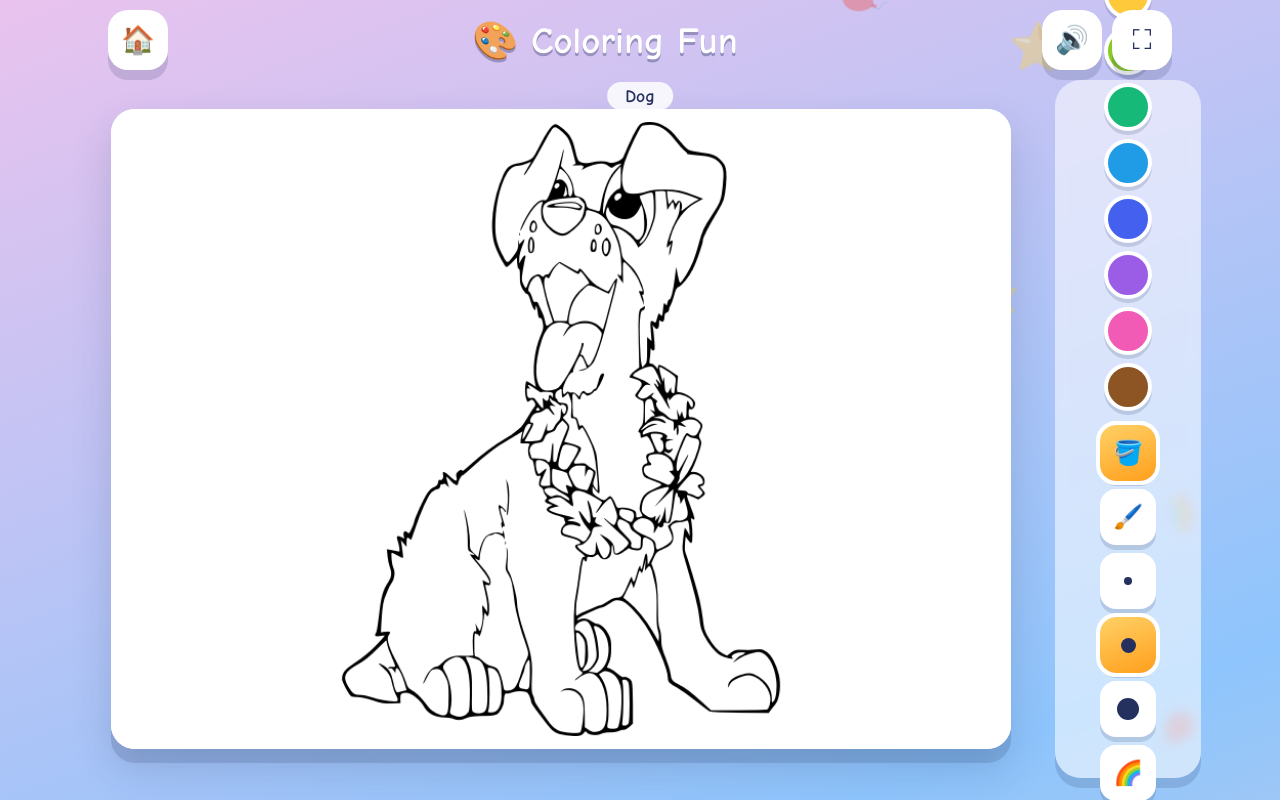
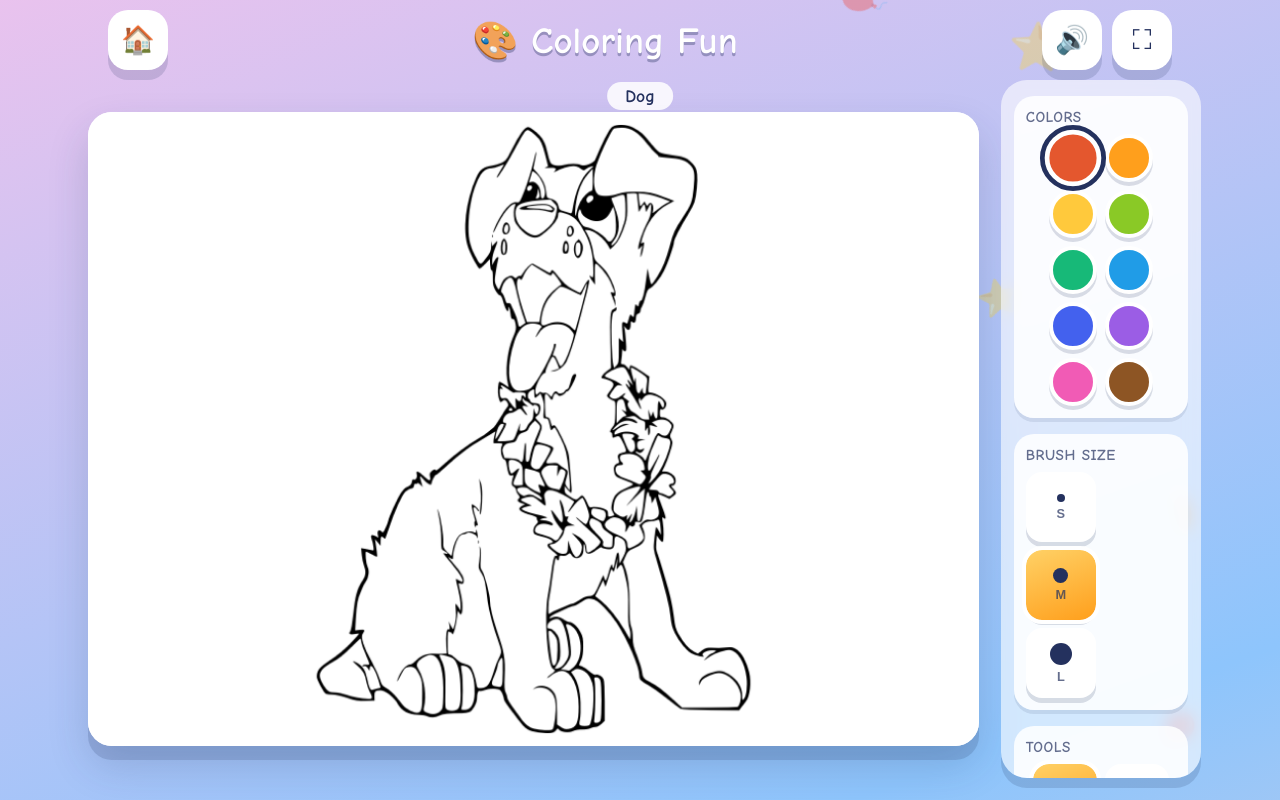
Before and after one commit to salehin25/tot-play, a plain HTML site: page games/coloring.html in a window 1280 px wide. Drawn offline with Linux system fonts and the light colour scheme.

Commit message:
Coloring: separate scrollable panels (Colors/Brush/Tools), next/prev in side, reset-to-blank button, outline protection (no fill on dark pixels)

```diff
--- a/games/coloring.html
+++ b/games/coloring.html
@@ -5,6 +5,9 @@
     <meta name="viewport" content="width=device-width, initial-scale=1.0, maximum-scale=1.0, user-scalable=no, viewport-fit=cover">
     <meta name="theme-color" content="#a18cd1">
     <title>Coloring Fun</title>
+    <link rel="manifest" href="../manifest.webmanifest">
+    <link rel="icon" href="../icons/favicon.png">
+    <link rel="apple-touch-icon" href="../icons/icon-192.png">
     <link rel="stylesheet" href="../css/shared.css">
     <style>
         main.stage {
@@ -47,66 +50,59 @@
         }
 
         .side {
+            width: clamp(160px, 22vw, 200px);
+            flex-shrink: 0;
             display: flex;
             flex-direction: column;
-            align-items: center;
-            justify-content: center;
-            gap: clamp(10px, 1.8vh, 18px);
-            padding: clamp(10px, 1.8vh, 18px) clamp(10px, 1vw, 16px);
+            gap: clamp(12px, 2vh, 20px);
+            padding: clamp(12px, 2vh, 20px) clamp(10px, 1vw, 16px);
             border-radius: 26px;
-            background: rgba(255, 255, 255, 0.55);
-            -webkit-backdrop-filter: blur(6px);
-            backdrop-filter: blur(6px);
+            background: rgba(255, 255, 255, 0.6);
+            -webkit-backdrop-filter: blur(8px);
+            backdrop-filter: blur(8px);
             box-shadow: var(--shadow);
+            overflow-y: auto;
+            max-height: 100%;
+        }
+
+        .panel {
+            background: rgba(255, 255, 255, 0.85);
+            border-radius: 20px;
+            padding: clamp(10px, 1.5vh, 16px);
+            box-shadow: 0 4px 0 rgba(36, 49, 94, 0.1);
+        }
+
+        .panel-title {
+            font-size: clamp(0.75rem, 2vh, 0.95rem);
+            font-weight: 800;
+            color: var(--ink);
+            opacity: 0.7;
+            margin-bottom: clamp(8px, 1vh, 12px);
+            text-transform: uppercase;
+            letter-spacing: 0.5px;
         }
 
         .palette {
             display: flex;
-            flex-direction: column;
-            gap: clamp(6px, 1vh, 10px);
+            flex-wrap: wrap;
+            gap: clamp(8px, 1vh, 12px);
+            justify-content: center;
         }
 
         .swatch {
-            width: clamp(38px, 6vh, 54px);
-            height: clamp(38px, 6vh, 54px);
+            width: clamp(36px, 6vh, 50px);
+            height: clamp(36px, 6vh, 50px);
             border-radius: 50%;
             border: 4px solid #fff;
             box-shadow: 0 4px 0 rgba(36, 49, 94, 0.16);
             cursor: pointer;
             outline: 4px solid transparent;
             transition: transform 0.12s, outline-color 0.1s;
-            flex: 0 0 auto;
         }
 
         .swatch.selected {
-            transform: scale(1.15);
+            transform: scale(1.18);
             outline-color: var(--ink);
-        }
-
-        .tools {
-            display: flex;
-            flex-direction: column;
-            gap: clamp(6px, 1vh, 10px);
-        }
-
-        .tool, .nav-btn {
-            width: clamp(44px, 7vh, 62px);
-            height: clamp(44px, 7vh, 62px);
-            border: none;
-            border-radius: 16px;
-            background: #fff;
-            box-shadow: 0 5px 0 rgba(36, 49, 94, 0.16);
-            font-size: clamp(19px, 3vh, 27px);
-            display: grid;
-            place-items: center;
-            cursor: pointer;
-            transition: transform 0.1s;
-            flex: 0 0 auto;
-        }
-
-        .tool.active {
-            background: linear-gradient(160deg, #ffd166, #ff9f1c);
-            outline: 4px solid #fff;
         }
 
         .sizes {
@@ -115,10 +111,74 @@
             gap: clamp(6px, 1vh, 10px);
         }
 
+        .size-btn {
+            width: clamp(52px, 9vh, 70px);
+            height: clamp(52px, 9vh, 70px);
+            border: none;
+            border-radius: 16px;
+            background: #fff;
+            box-shadow: 0 5px 0 rgba(36, 49, 94, 0.16);
+            display: flex;
+            flex-direction: column;
+            align-items: center;
+            justify-content: center;
+            gap: 4px;
+            cursor: pointer;
+            transition: transform 0.1s;
+        }
+
+        .size-btn:active { transform: translateY(3px); }
+
         .size-dot {
             display: block;
             border-radius: 50%;
             background: var(--ink);
+        }
+
+        .size-label {
+            font-size: clamp(0.6rem, 1.6vh, 0.8rem);
+            font-weight: 800;
+            color: var(--ink);
+            opacity: 0.7;
+        }
+
+        .size-btn.active {
+            background: linear-gradient(160deg, #ffd166, #ff9f1c);
+            outline: 4px solid #fff;
+        }
+
+        .tools {
+            display: flex;
+            flex-direction: column;
+            gap: clamp(8px, 1.2vh, 14px);
+        }
+
+        .tool-row {
+            display: flex;
+            gap: clamp(8px, 1vh, 12px);
+            flex-wrap: wrap;
+            justify-content: center;
+        }
+
+        .tool {
+            width: clamp(48px, 8vh, 66px);
+            height: clamp(48px, 8vh, 66px);
+            border: none;
+            border-radius: 16px;
+            background: #fff;
+            box-shadow: 0 5px 0 rgba(36, 49, 94, 0.16);
+            font-size: clamp(20px, 3.5vh, 28px);
+            display: grid;
+            place-items: center;
+            cursor: pointer;
+            transition: transform 0.1s;
+        }
+
+        .tool:active { transform: translateY(3px); }
+
+        .tool.active {
+            background: linear-gradient(160deg, #ffd166, #ff9f1c);
+            outline: 4px solid #fff;
         }
 
         #toolRainbow.active {
@@ -126,17 +186,43 @@
             outline: 4px solid #fff;
         }
 
-        .nav {
+        .nav-row {
             display: flex;
-            gap: clamp(6px, 1vh, 10px);
+            gap: clamp(8px, 1vh, 12px);
+            margin-top: clamp(6px, 1vh, 10px);
         }
+
+        .nav-btn {
+            flex: 1;
+            max-width: 80px;
+            height: clamp(46px, 7vh, 60px);
+            border: none;
+            border-radius: 16px;
+            background: linear-gradient(160deg, #a18cd1, #8ec5fc);
+            color: #fff;
+            font-size: clamp(18px, 3vh, 24px);
+            font-weight: 800;
+            box-shadow: 0 5px 0 rgba(161, 140, 209, 0.35);
+            cursor: pointer;
+            transition: transform 0.1s;
+        }
+
+        .nav-btn:active { transform: translateY(3px); }
 
         @media (orientation: portrait) {
             main.stage { flex-direction: column; }
-            .side { flex-direction: row; width: 100%; justify-content: center; }
-            .palette { flex-direction: row; }
+            .side {
+                width: 100%;
+                flex-direction: row;
+                flex-wrap: wrap;
+                justify-content: center;
+                max-height: none;
+                border-radius: 20px;
+                padding: 12px;
+            }
+            .panel { width: 100%; }
+            .sizes { flex-direction: row; }
             .tools { flex-direction: row; }
-            .sizes { flex-direction: row; }
             #paint { max-height: 100%; max-width: 100%; }
         }
     </style>
@@ -153,25 +239,41 @@
     </div>
 </div>
 
-<span class="pic-name" id="picName">Fish</span>
+<span class="pic-name" id="picName">Dog</span>
 
 <main class="stage">
     <div class="canvas-wrap">
         <canvas id="paint" aria-label="coloring canvas"></canvas>
     </div>
     <aside class="side">
-        <div class="palette" id="palette"></div>
-        <div class="tools">
-            <button class="tool active" id="toolFill">🪣</button>
-            <button class="tool" id="toolBrush">🖌️</button>
+        <div class="panel">
+            <div class="panel-title">Colors</div>
+            <div class="palette" id="palette"></div>
+        </div>
+
+        <div class="panel">
+            <div class="panel-title">Brush Size</div>
             <div class="sizes" id="sizes"></div>
-            <button class="tool" id="toolRainbow">🌈</button>
-            <button class="tool" id="undoBtn">↩️</button>
-            <button class="tool" id="clearBtn">🧽</button>
         </div>
-        <div class="nav">
-            <button class="nav-btn" id="prevBtn">⬅️</button>
-            <button class="nav-btn" id="nextBtn">➡️</button>
+
+        <div class="panel">
+            <div class="panel-title">Tools</div>
+            <div class="tools">
+                <div class="tool-row">
+                    <button class="tool active" id="toolFill" title="Fill">🪣</button>
+                    <button class="tool" id="toolBrush" title="Brush">🖌️</button>
+                    <button class="tool" id="toolRainbow" title="Rainbow mode">🌈</button>
+                </div>
+                <div class="tool-row">
+                    <button class="tool" id="undoBtn" title="Undo">↩️</button>
+                    <button class="tool" id="clearBtn" title="Clear to blank">🧽</button>
+                    <button class="tool" id="resetBtn" title="Reset to blank (no image)">✨</button>
+                </div>
+            </div>
+            <div class="nav-row">
+                <button class="nav-btn" id="prevBtn" title="Previous picture">⬅️</button>
+                <button class="nav-btn" id="nextBtn" title="Next picture">➡️</button>
+            </div>
         </div>
     </aside>
 </main>
--- a/js/coloring.js
+++ b/js/coloring.js
@@ -40,21 +40,32 @@
         };
     }
 
+    function isDarkPixel(r, g, b) {
+        return (r + g + b) < 120;
+    }
+
     function floodFill(sx, sy, hex) {
         const img = ctx.getImageData(0, 0, W, H);
         const data = new Uint32Array(img.data.buffer);
         sx |= 0; sy |= 0;
         if (sx < 0 || sy < 0 || sx >= W || sy >= H) return;
-        const target = data[sy * W + sx];
+
+        const targetIdx = sy * W + sx;
+        const target = data[targetIdx];
+        const tr = target & 255, tg = (target >> 8) & 255, tb = (target >> 16) & 255;
+
+        if (isDarkPixel(tr, tg, tb)) return;
+
         const fc = hexToRgb(hex);
         const fillVal = (255 << 24) | (fc.b << 16) | (fc.g << 8) | fc.r;
         if (target === fillVal) return;
-        const tr = target & 255, tg = (target >> 8) & 255, tb = (target >> 16) & 255;
+
         const tol = 96;
         const match = v => {
             const r = v & 255, g = (v >> 8) & 255, b = (v >> 16) & 255;
             return Math.abs(r - tr) <= tol && Math.abs(g - tg) <= tol && Math.abs(b - tb) <= tol;
         };
+
         const stack = [[sx, sy]];
         while (stack.length) {
             const [x, y] = stack.pop();
@@ -124,15 +135,17 @@
         ctx.drawImage(img, (W - w) / 2, (H - h) / 2, w, h);
     }
 
-    function loadPicture(index) {
+    function loadPicture(index, blankOnly = false) {
         pictureIndex = (index + COLORING_PICTURES.length) % COLORING_PICTURES.length;
         undoStack.length = 0;
         ctx.fillStyle = "#ffffff";
         ctx.fillRect(0, 0, W, H);
-        document.getElementById("picName").textContent = COLORING_PICTURES[pictureIndex].name;
-        const img = new Image();
-        img.onload = () => fitImage(img);
-        img.src = COLORING_PICTURES[pictureIndex].src;
+        document.getElementById("picName").textContent = COLORING_PICTURES[pictureIndex].name + (blankOnly ? " (blank)" : "");
+        if (!blankOnly) {
+            const img = new Image();
+            img.onload = () => fitImage(img);
+            img.src = COLORING_PICTURES[pictureIndex].src;
+        }
     }
 
     function buildPalette() {
@@ -156,12 +169,16 @@
         const wrap = document.getElementById("sizes");
         BRUSH_SIZES.forEach((s, i) => {
             const b = document.createElement("button");
-            b.className = "tool size-btn" + (s.width === brushSize ? " active" : "");
+            b.className = "size-btn" + (s.width === brushSize ? " active" : "");
             b.setAttribute("aria-label", "brush size " + s.label);
             const dot = document.createElement("span");
             dot.className = "size-dot";
             dot.style.width = dot.style.height = (8 + i * 7) + "px";
+            const lbl = document.createElement("span");
+            lbl.className = "size-label";
+            lbl.textContent = s.label;
             b.appendChild(dot);
+            b.appendChild(lbl);
             b.addEventListener("click", () => {
                 brushSize = s.width;
                 document.querySelectorAll(".size-btn").forEach(x => x.classList.remove("active"));
@@ -204,6 +221,11 @@
         loadPicture(pictureIndex);
     });
 
+    document.getElementById("resetBtn").addEventListener("click", () => {
+        TotAudio.wrong();
+        loadPicture(pictureIndex, true);
+    });
+
     document.getElementById("prevBtn").addEventListener("click", () => { TotAudio.pick(); loadPicture(pictureIndex - 1); });
     document.getElementById("nextBtn").addEventListener("click", () => { TotAudio.pick(); loadPicture(pictureIndex + 1); });
 
```
